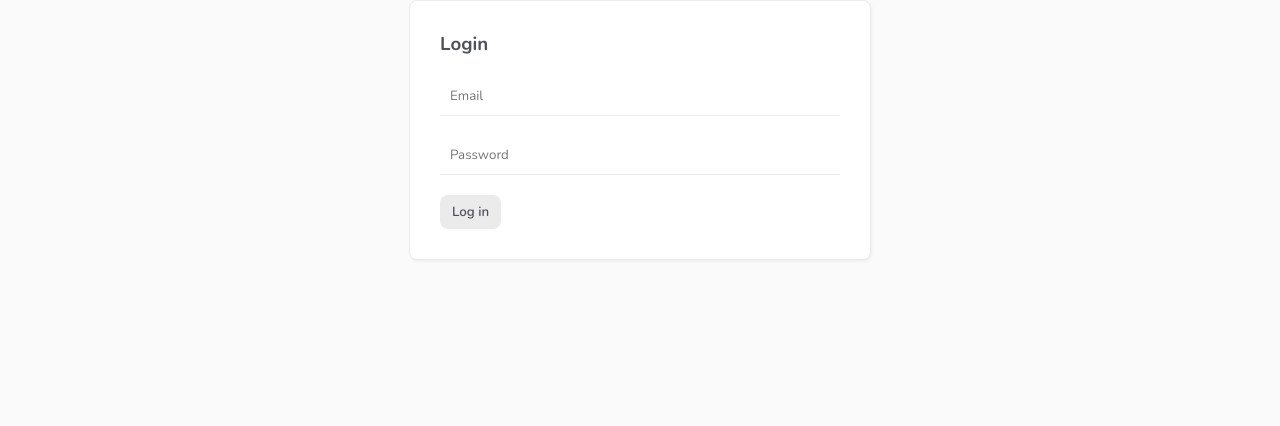
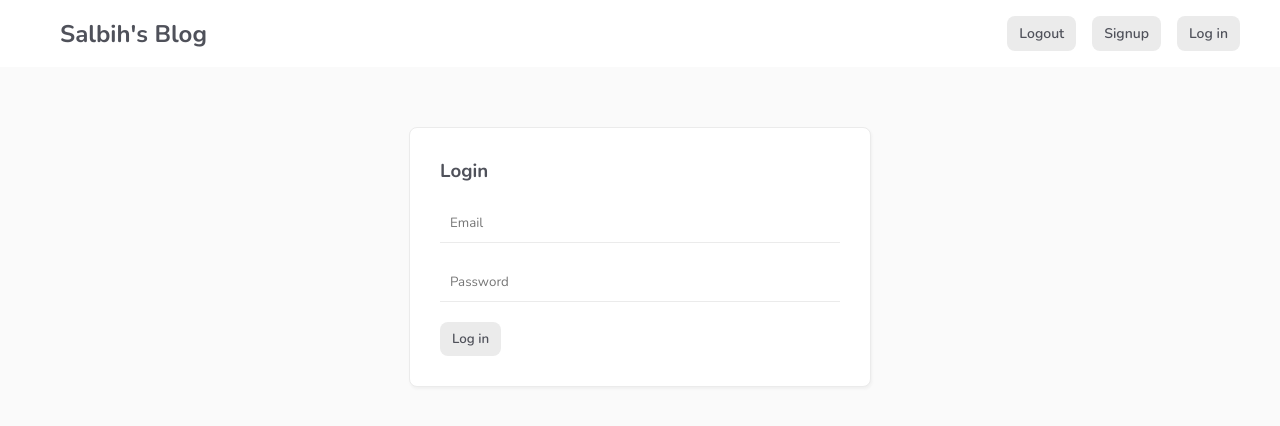
Before and after one commit to salbihmustafa/music-playlist, a Vue app: page /login in a window 1280 px wide. Shown: the top 426 px of the page. Built offline with nearby package versions, Linux system fonts and the light colour scheme; no server answers.

Commit message:
created navbar and set it up

```diff
--- a/src/App.vue
+++ b/src/App.vue
@@ -1,6 +1,15 @@
 <template>
+  <Navbar />
   <div class="content"><router-view /></div>
 </template>
+
+<script>
+import Navbar from '@/components/Navbar.vue';
+export default {
+  components: { Navbar }
+
+}
+</script>
 
 <style>
 .content {
--- /dev/null
+++ b/src/components/Navbar.vue
@@ -0,0 +1,42 @@
+<template>
+  <div class="navbar">
+      <nav>
+          <h1><router-link :to="{ name: 'Home' }">Salbih's Blog</router-link></h1>
+          <div class="links">
+              <button>Logout</button>
+              <router-link class="btn" :to="{ name: 'Signup'}">Signup</router-link>
+              <router-link class="btn" :to="{ name: 'Login'}">Log in</router-link>
+          </div>
+      </nav>
+  </div>
+</template>
+
+<script>
+export default {
+
+}
+</script>
+
+<style scoped>
+    .navbar {
+        padding: 16px 10px;
+        margin-bottom: 60px;
+        background: white;
+    }
+    nav {
+        display: flex;
+        align-items: center;
+        max-width: 1200px;
+        margin: 0 auto;
+    }
+    nav h1{
+        margin-left: 20px;
+    }
+    nav .links {
+        margin-left: auto;
+    }
+    nav .links a, button {
+        margin-left: 16px;
+        font-size: 14px;
+    }
+</style>
```
